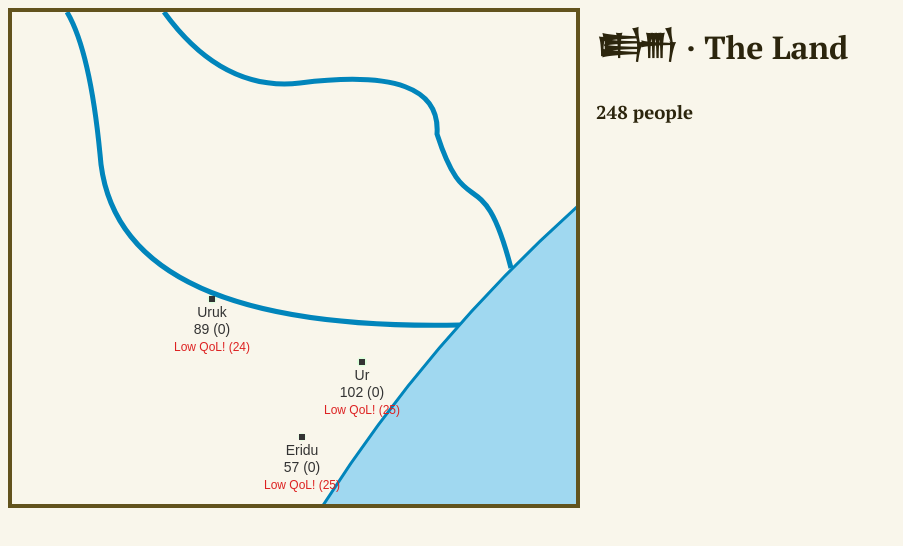
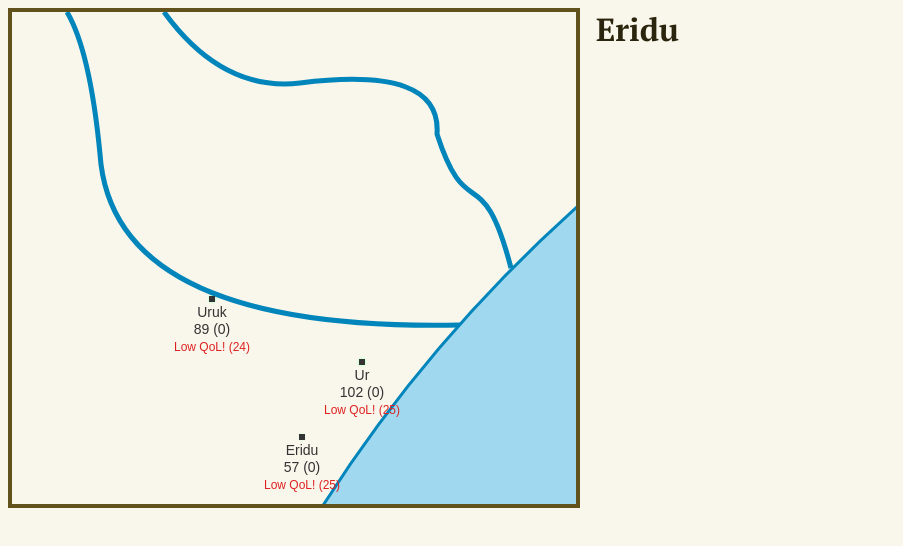
Before and after one commit to dmandelin/world2, a SvelteKit app: page / in a window 1280 px wide. Shown: the top 546 px of the page, without its empty margins (0-903 px from the left). Built offline with nearby package versions, Linux system fonts and the light colour scheme.

Commit message:
Settlement component with name only.

```diff
--- /dev/null
+++ b/src/components/Settlement.svelte
@@ -0,0 +1,17 @@
+<script>
+    let { settlement } = $props();
+</script>
+
+<style>
+    #top {
+        margin-left: 1rem;
+    }
+
+    h1 {
+        margin: 0 0 1rem 0;
+    }
+</style>
+
+<div id="top">
+<h1>{settlement.name}</h1>
+</div>
--- a/src/routes/+page.svelte
+++ b/src/routes/+page.svelte
@@ -1,9 +1,10 @@
 <script>
     import Land from '../components/Land.svelte';
     import Map from '../components/Map.svelte';
+    import Settlement from '../components/Settlement.svelte';
     import { world } from '../model/world';
 
-    let selectedSettlement = $state(undefined);
+    let selectedSettlement = $state(world.settlements[0]);
 </script>
 
 <style>
@@ -17,7 +18,7 @@
 <div style="display: flex;">
     <Map bind:selection={selectedSettlement} />
     {#if selectedSettlement}
-    <div>{selectedSettlement?.name}</div>
+    <Settlement settlement={selectedSettlement} />
     {:else}
     <Land world={world}/>
     {/if}
```
